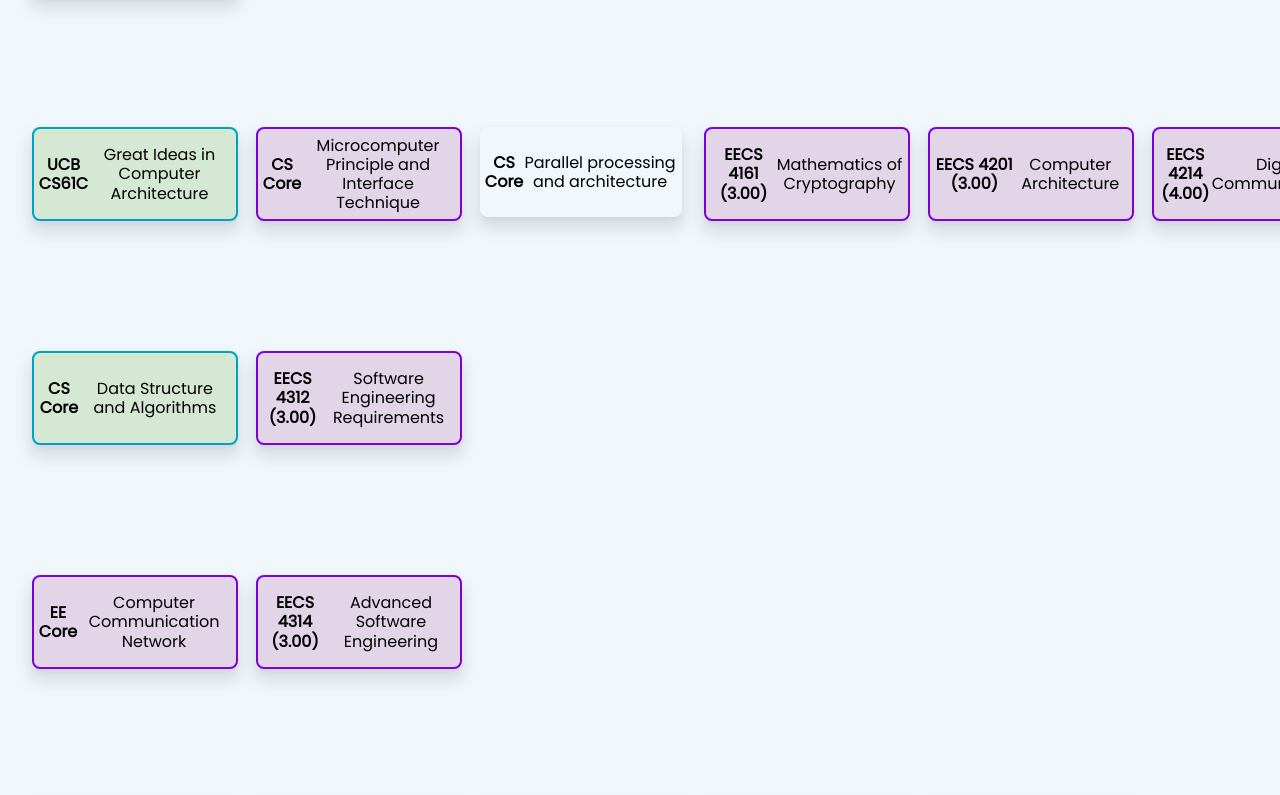
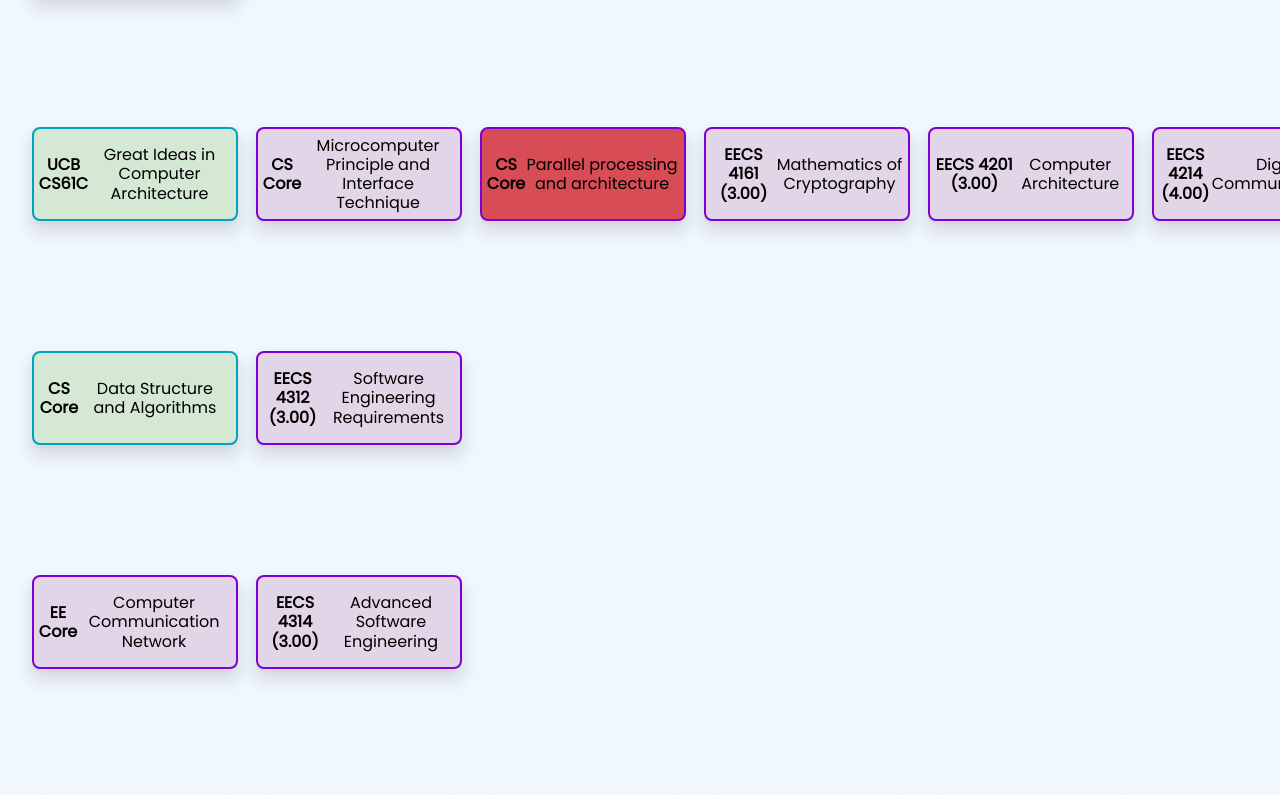
Before and after one commit to MultiNet02/A-Growing-Graph, a plain HTML site: page index.html in a window 1280 px wide. Shown: the part 1323-2118 px from the top of the page. Drawn offline with Linux system fonts and the light colour scheme.

Commit message:
Update maine.css

```diff
--- a/maine.css
+++ b/maine.css
@@ -65,7 +65,7 @@ div#root[colorcode="dept"] .eecs {
     background-color: #e1d5e7;
 }
 
-div#root[colorcode="dept"] .math {
+div#root[colorcode="dept"] .grad {
     border: 2px solid #7f00d4;
     background-color: #d84c55;
 }
```
